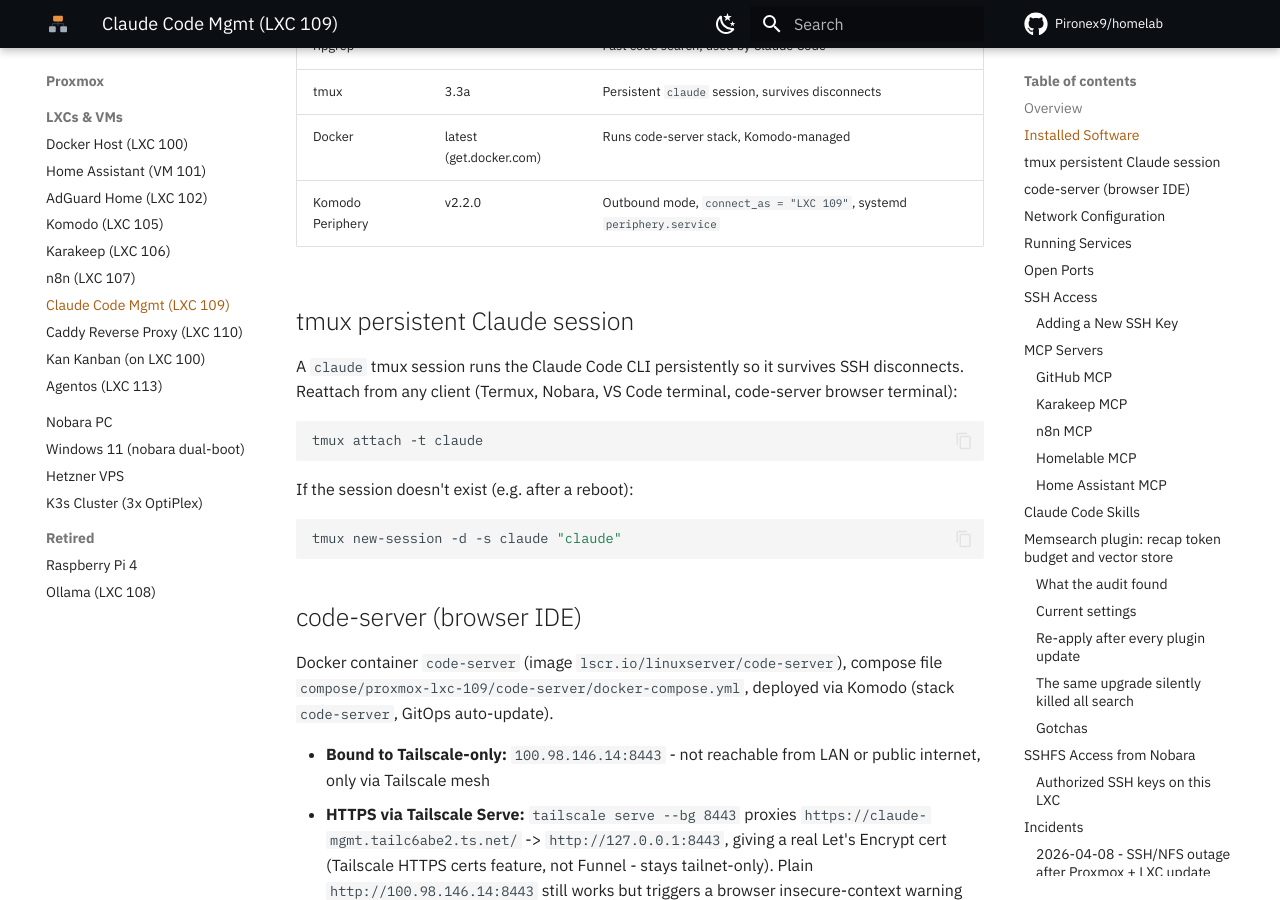
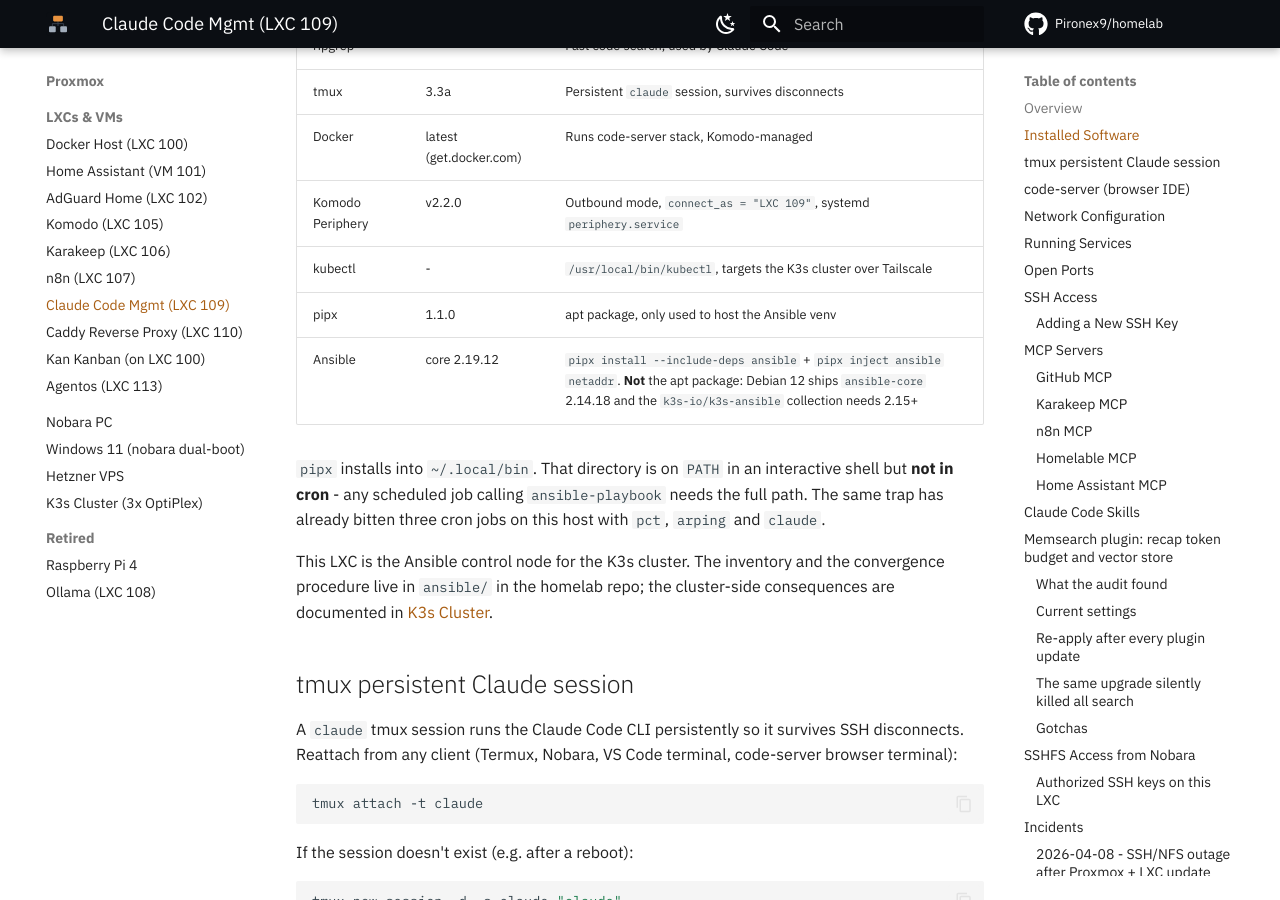
Before and after one commit to Pironex9/homelab, an MkDocs documentation site: the page built from docs/hosts/claude-mgmt.md, in a window 1280 px wide and 900 px high, scrolled down 863 px. Built offline with MkDocs 1.6.1 and Material for MkDocs 9.7.7, drawn with Linux system fonts in a browser that asks for light colours; comment, search, counter and statistics services are not loaded.

Commit message:
docs(109): az Ansible control node szerep es a pipx PATH csapda
A claude-mgmt oldal Installed Software tablaja nem tartalmazta se a kubectl-t,
se az Ansible-t, pedig a 109 mostantol a k3s cluster Ansible control node-ja.

Bekerult, hogy miert nem az apt-os csomag megy (Debian 12: ansible-core
2.14.18, a collection 2.15+-t ker), es hogy a pipx a ~/.local/bin-be telepit,
ami cronban nincs a PATH-on - ugyanaz a csapda, ami mar harom cron jobot
megfogott ezen a gepen.

```diff
--- a/docs/hosts/claude-mgmt.md
+++ b/docs/hosts/claude-mgmt.md
@@ -22,6 +22,18 @@
 | tmux | 3.3a | Persistent `claude` session, survives disconnects |
 | Docker | latest (get.docker.com) | Runs code-server stack, Komodo-managed |
 | Komodo Periphery | v2.2.0 | Outbound mode, `connect_as = "LXC 109"`, systemd `periphery.service` |
+| kubectl | - | `/usr/local/bin/kubectl`, targets the K3s cluster over Tailscale |
+| pipx | 1.1.0 | apt package, only used to host the Ansible venv |
+| Ansible | core 2.19.12 | `pipx install --include-deps ansible` + `pipx inject ansible netaddr`. **Not** the apt package: Debian 12 ships `ansible-core` 2.14.18 and the `k3s-io/k3s-ansible` collection needs 2.15+ |
+
+`pipx` installs into `~/.local/bin`. That directory is on `PATH` in an interactive
+shell but **not in cron** - any scheduled job calling `ansible-playbook` needs the full
+path. The same trap has already bitten three cron jobs on this host with `pct`,
+`arping` and `claude`.
+
+This LXC is the Ansible control node for the K3s cluster. The inventory and the
+convergence procedure live in `ansible/` in the homelab repo; the cluster-side
+consequences are documented in [K3s Cluster](k3s-cluster.md).
 
 ## tmux persistent Claude session
 
```
Also changed, not shown: docs/README.md (+1 -1 lines).
